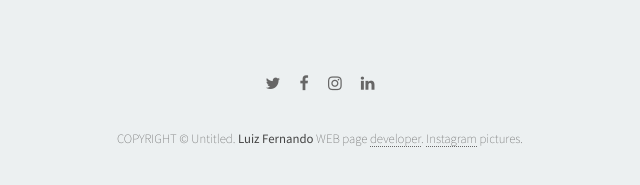
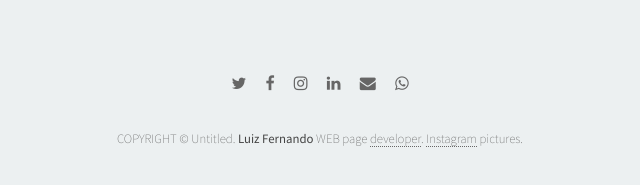
Before and after one commit to Portoluiz/Portoluiz.github.io, a plain HTML site: page index.html in a window 1280 px wide. Shown: the part 2417-2602 px from the top of the page, 320-960 px from the left. Drawn offline with Linux system fonts and the light colour scheme.

Commit message:
Update index.html
Email/tel

```diff
--- a/index.html
+++ b/index.html
@@ -110,7 +110,8 @@
 							<li><a href="https://www.facebook.com/luizfernando.novais.5" class="icon fa-facebook"><span class="label">Facebook</span></a></li>
 							<li><a href="https://www.instagram.com/fer.portocruz" class="icon fa-instagram"><span class="label">Instagram</span></a></li>
 							<li><a href="https://www.linkedin.com/in/luiz-fernando-n-2a83b7180" class="icon fa-linkedin"><span class="label">LinkedIn</span></a></li>
-						<!--<li><a href="fernando.portocruz@gmail.com" class="icon fa-envelope"><span class="label">Email</span></a></li>-->
+						        <li><a href="mailto:fernando.portocruz@gmail.com" class="icon fa-envelope"><span class="label">Email</span></a></li>
+							<li><a href="tel:+55011-981900578" class="icon fa-whatsapp"><span class="label">Whatsapp</span></a></li>
 						</ul>
 						<p class="copyright">COPYRIGHT &copy; Untitled. <strong>Luiz Fernando</strong>  WEB page <a href="#">developer</a>. <a href="https://www.instagram.com/fer.portocruz">Instagram</a> pictures.</p>
 					</footer>
```
